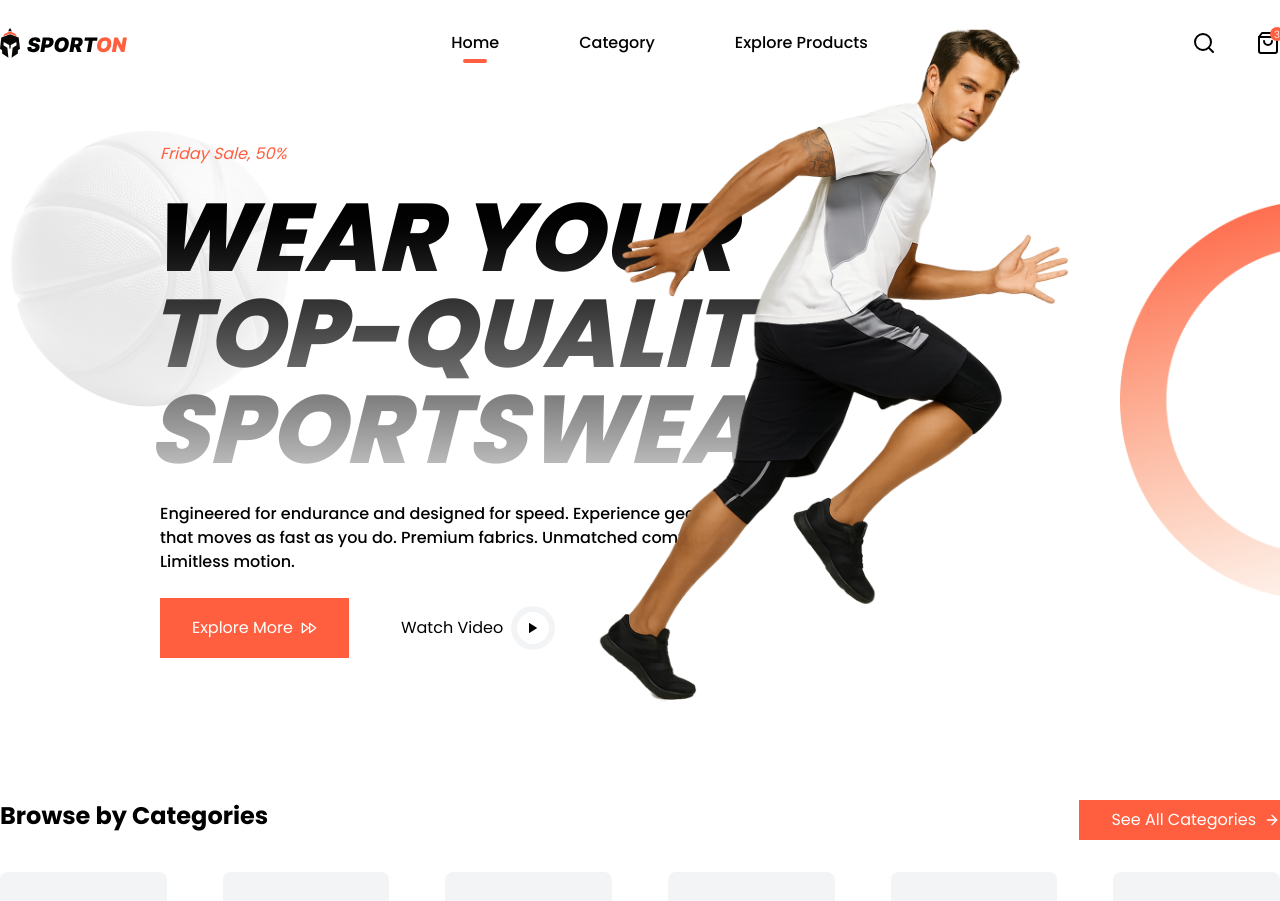
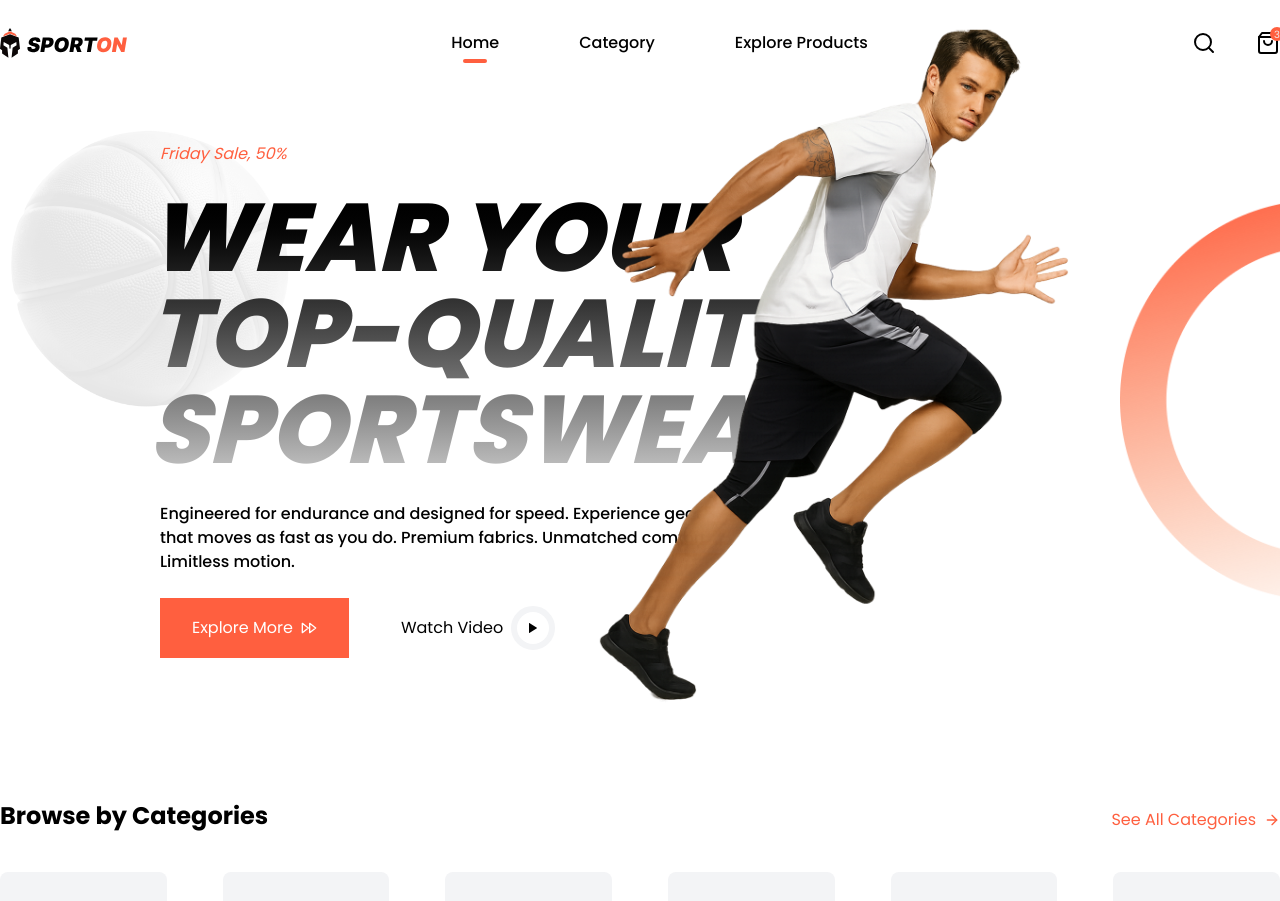
Before and after one commit to fuazim/sporton, a Next.js app: page / in a window 1280 px wide. Shown: the top 901 px of the page. Built offline with nearby package versions, Linux system fonts and the light colour scheme.

Commit message:
ada typo

```diff
--- a/app/(landing)/components/sections/category.tsx
+++ b/app/(landing)/components/sections/category.tsx
@@ -43,7 +43,7 @@ export default function category() {
             <h2 className='font-bold text-2xl'>
                 Browse by Categories
             </h2>
-            <Button varian="ghost" className='text-primary hover:text-black! text-right! pr-0!'>See All Categories <FiArrowRight/></Button>
+            <Button variant="ghost" className='text-primary hover:text-black! text-right! pr-0!'>See All Categories <FiArrowRight/></Button>
         </div>
         <div className="grid grid-cols-6 gap-14">
             {categoryLists.map((category) => (
```
